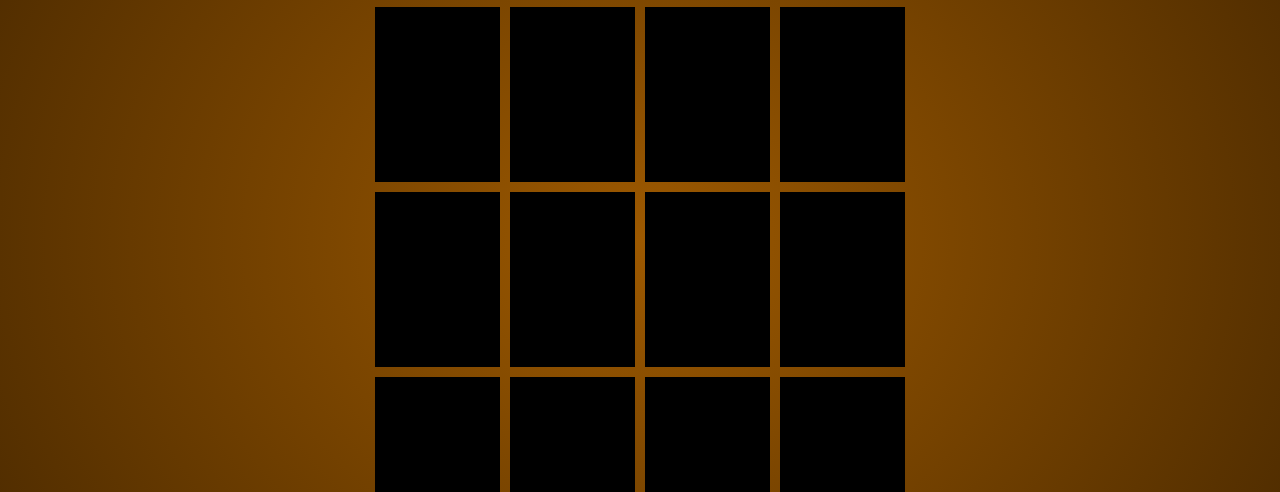
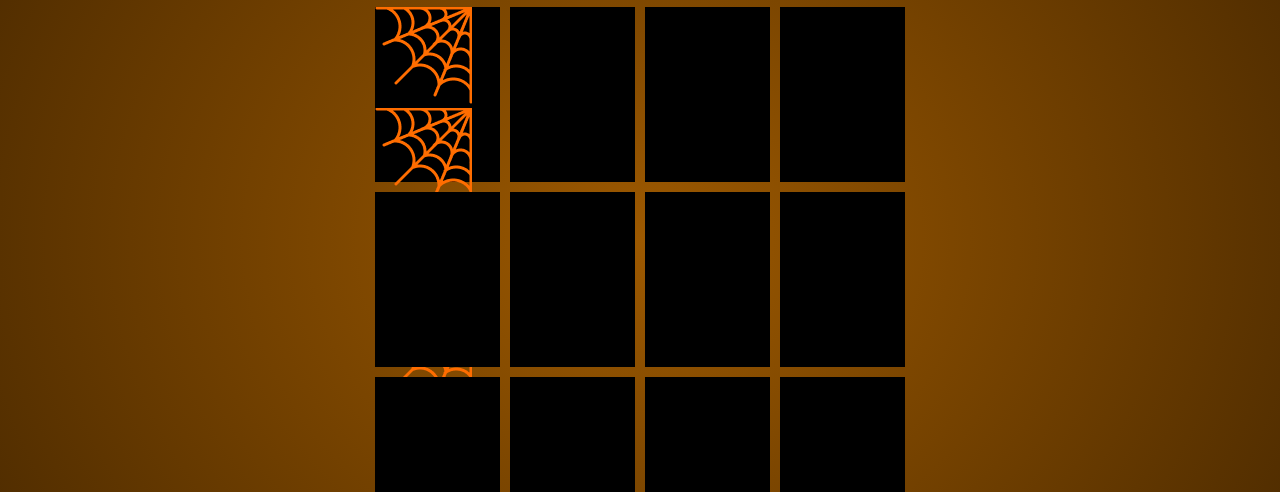
Before and after one commit to HenryQHuynh/cardGame, a plain HTML site: page index.html in a window 1280 px wide. Shown: the part 308-800 px from the top of the page. Drawn offline with Linux system fonts and the light colour scheme; files whose address does not match are found by name.

Commit message:
Adding basic card template to card background

```diff
--- a/index.html
+++ b/index.html
@@ -18,7 +18,23 @@
             Flips <span id="flips">0</span>
          </div>
       </div>
-      <div class="card"></div>
+      <div class="card">
+         <div class="card-back card-face">
+            <img class="cob-web cob-web-top-left"
+            src="Assets/Images/Cobweb.png">
+            <img class="cob-web cob-web-top-right"
+            src="Assets/Images/Cobweb.png">
+            <img class="cob-web cob-web-bottom-left"
+            src="Assets/Images/Cobweb.png">
+            <img class="cob-web cob-web-bottom-right"
+            src="Assets/Images/Cobweb.png">
+            <img class="spider"
+            src="Assets/Images/Spider.png">
+         </div>
+         <div class="card-front card-face">
+
+         </div>
+      </div>
       <div class="card"></div>
       <div class="card"></div>
       <div class="card"></div>
--- a/styles.css
+++ b/styles.css
@@ -54,3 +54,7 @@ body {
    height: 175px;
    width: 125px;
 }
+
+.card-face {
+
+}
```
